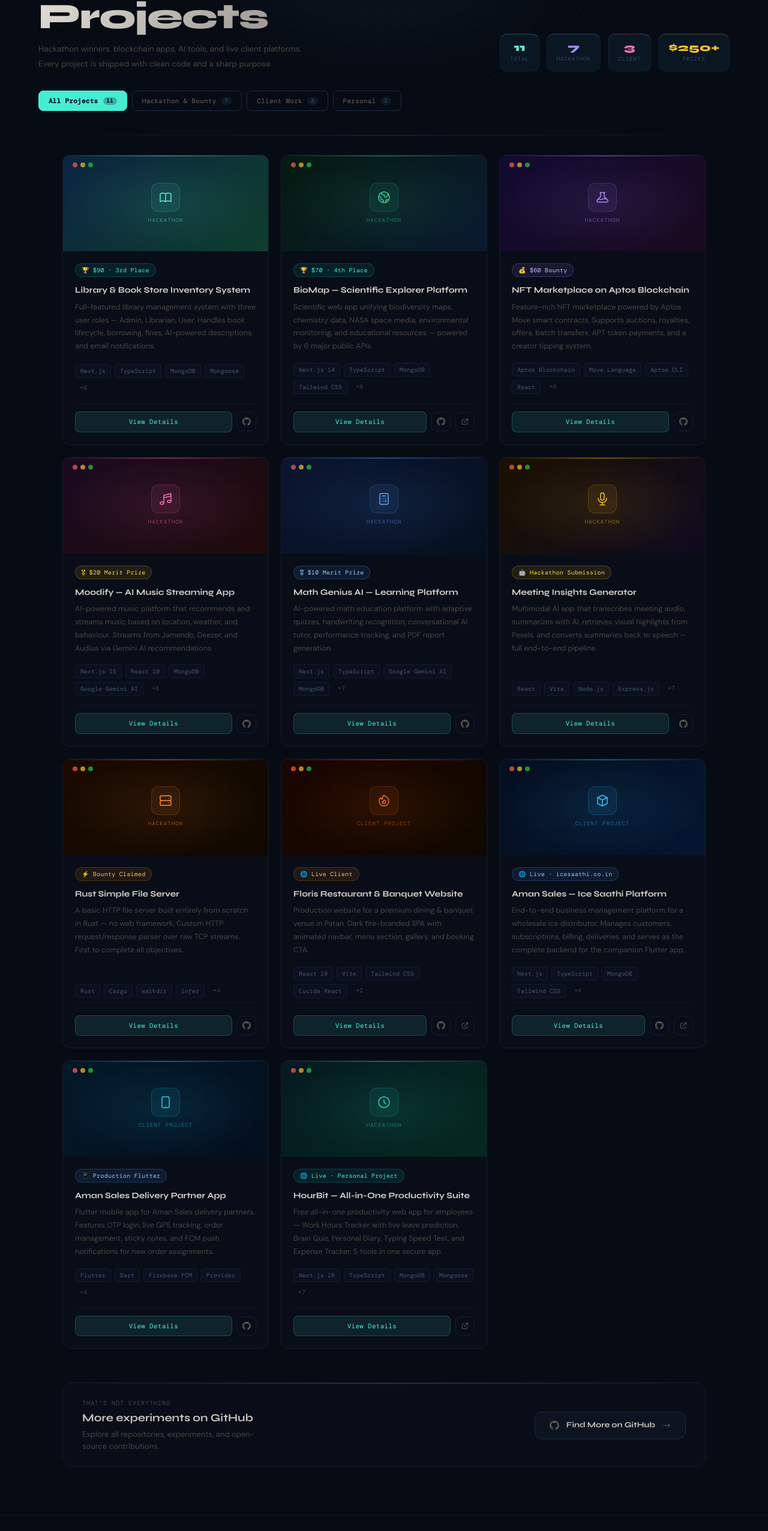
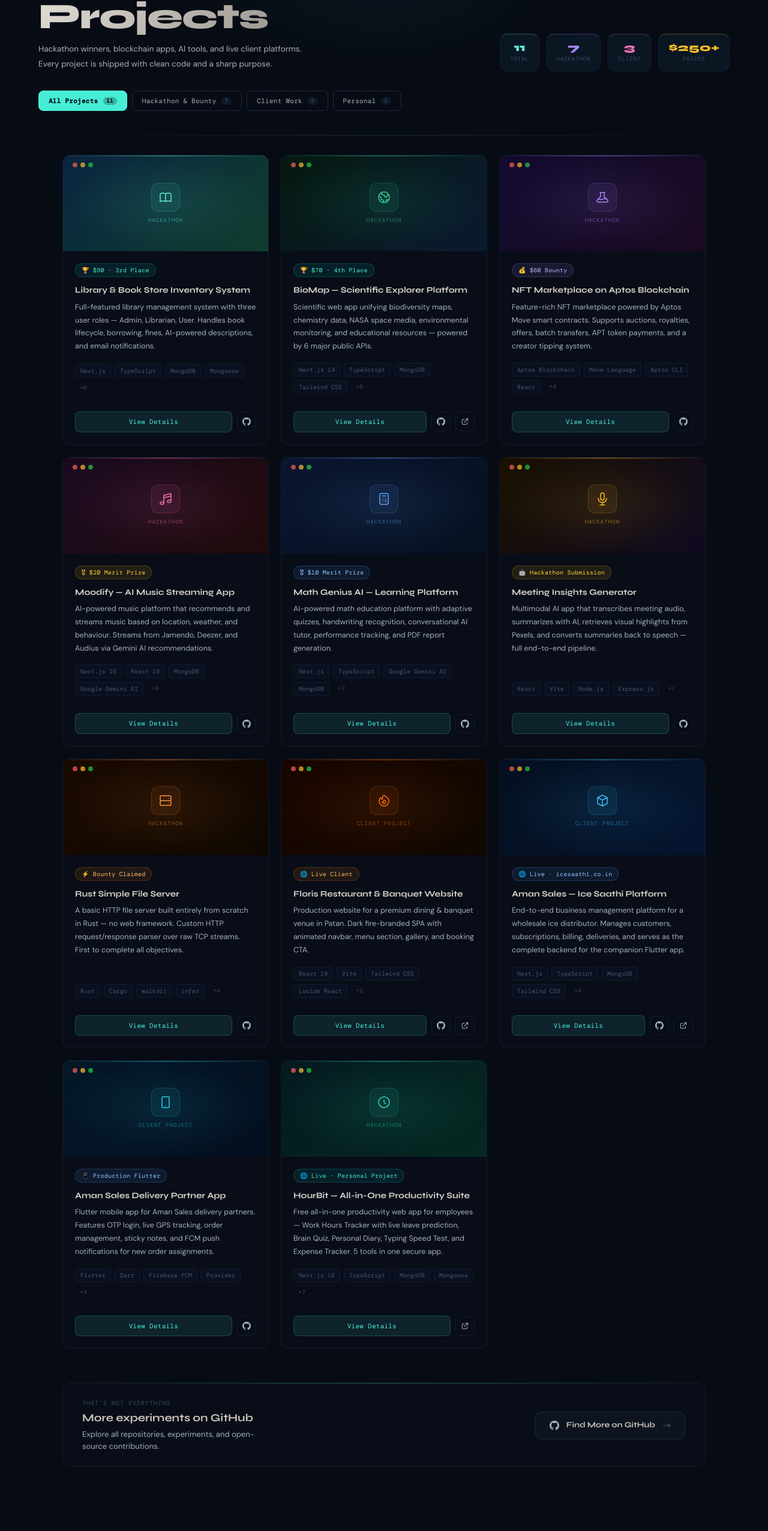
Before and after one commit to Nitrajsinh-Solanki/nitrajsinh-solanki-portfolio, a Next.js app in the folder nitrajsinh-solanki/: page /projects in a window 1280 px wide. Shown: the part 231-2784 px from the top of the page at 60% size. Built offline with nearby package versions, Linux system fonts and the light colour scheme; no server answers; a web font is replaced by a local one.

Commit message:
Improve text contrast in ProjectsClient.tsx

```diff
--- a/nitrajsinh-solanki/app/projects/ProjectsClient.tsx
+++ b/nitrajsinh-solanki/app/projects/ProjectsClient.tsx
@@ -163,7 +163,7 @@ function ProjectCard({ project }: { project: Project }) {
 
         {/* Description */}
         <p
-          className="text-[12.5px] text-[#4A4640] leading-[1.75] flex-1 mb-4"
+          className="text-[12.5px] text-[#A5B0C0] leading-[1.75] flex-1 mb-4"
           itemProp="description"
         >
           {project.description}
@@ -204,7 +204,7 @@ function ProjectCard({ project }: { project: Project }) {
               aria-label={`GitHub — ${project.title}`}
               className="flex items-center justify-center w-8 h-8 border border-[#131C2E] rounded-lg hover:border-[#1F3050] hover:bg-[#0D1520] transition-all duration-200 shrink-0"
             >
-              <svg className="w-3.5 h-3.5 text-[#5A5450]" viewBox="0 0 24 24" fill="currentColor" aria-hidden="true">
+              <svg className="w-3.5 h-3.5 text-[#A5B0C0]" viewBox="0 0 24 24" fill="currentColor" aria-hidden="true">
                 <path d="M12 0C5.374 0 0 5.373 0 12c0 5.302 3.438 9.8 8.207 11.387.599.111.793-.261.793-.577v-2.234c-3.338.726-4.033-1.416-4.033-1.416-.546-1.387-1.333-1.756-1.333-1.756-1.089-.745.083-.729.083-.729 1.205.084 1.839 1.237 1.839 1.237 1.07 1.834 2.807 1.304 3.492.997.107-.775.418-1.305.762-1.604-2.665-.305-5.467-1.334-5.467-5.931 0-1.311.469-2.381 1.236-3.221-.124-.303-.535-1.524.117-3.176 0 0 1.008-.322 3.301 1.23A11.509 11.509 0 0112 5.803c1.02.005 2.047.138 3.006.404 2.291-1.552 3.297-1.23 3.297-1.23.653 1.653.242 2.874.118 3.176.77.84 1.235 1.911 1.235 3.221 0 4.609-2.807 5.624-5.479 5.921.43.372.823 1.102.823 2.222v3.293c0 .319.192.694.801.576C20.566 21.797 24 17.3 24 12c0-6.627-5.373-12-12-12z" />
               </svg>
             </a>
@@ -219,7 +219,7 @@ function ProjectCard({ project }: { project: Project }) {
               aria-label={`Live — ${project.title}`}
               className="flex items-center justify-center w-8 h-8 border border-[#131C2E] rounded-lg hover:border-teal-400/30 hover:bg-[#0D1520] transition-all duration-200 shrink-0"
             >
-              <svg className="w-3.5 h-3.5 text-[#5A5450]" fill="none" viewBox="0 0 24 24" stroke="currentColor" strokeWidth={1.8} aria-hidden="true">
+              <svg className="w-3.5 h-3.5 text-[#A5B0C0]" fill="none" viewBox="0 0 24 24" stroke="currentColor" strokeWidth={1.8} aria-hidden="true">
                 <path strokeLinecap="round" strokeLinejoin="round" d="M10 6H6a2 2 0 00-2 2v10a2 2 0 002 2h10a2 2 0 002-2v-4M14 4h6m0 0v6m0-6L10 14" />
               </svg>
             </a>
@@ -280,7 +280,7 @@ export default function ProjectsClient() {
             <div className="flex items-center gap-4">
               <Link
                 href="/"
-                className="inline-flex items-center gap-1.5 font-mono text-[11px] text-[#6A6560] hover:text-[#C8C3BA] tracking-[0.07em] uppercase transition-colors"
+                className="inline-flex items-center gap-1.5 font-mono text-[11px] text-[#A5B0C0] hover:text-[#C8C3BA] tracking-[0.07em] uppercase transition-colors"
               >
                 <svg className="w-3 h-3" fill="none" viewBox="0 0 24 24" stroke="currentColor" strokeWidth={2} aria-hidden="true">
                   <path strokeLinecap="round" strokeLinejoin="round" d="M15 19l-7-7 7-7" />
@@ -362,7 +362,7 @@ export default function ProjectsClient() {
                       Projects
                     </span>
                   </h1>
-                  <p className="text-[13.5px] text-[#4A4640] leading-[1.8] max-w-[460px]">
+                  <p className="text-[13.5px] text-[#A5B0C0] leading-[1.8] max-w-[460px]">
                     Hackathon winners, blockchain apps, AI tools, and live client platforms.
                     Every project is shipped with clean code and a sharp purpose.
                   </p>
@@ -417,7 +417,7 @@ export default function ProjectsClient() {
                     className={`inline-flex items-center gap-2 font-mono text-[11px] tracking-wide px-4 py-2 rounded-lg border transition-all duration-200 ${
                       filter === key
                         ? "bg-teal-300 text-[#070B14] border-teal-300 font-bold"
-                        : "border-[#1A2B42] text-[#6A6560] hover:border-[#2A3B52] hover:text-[#C8C3BA] bg-transparent"
+                        : "border-[#1A2B42] text-[#A5B0C0] hover:border-[#2A3B52] hover:text-[#C8C3BA] bg-transparent"
                     }`}
                   >
                     {label}
@@ -472,7 +472,7 @@ export default function ProjectsClient() {
                   >
                     More experiments on GitHub
                   </h2>
-                  <p className="text-[13px] text-[#4A4640] max-w-xs">
+                  <p className="text-[13px] text-[#A5B0C0] max-w-xs">
                     Explore all repositories, experiments, and open-source contributions.
                   </p>
                 </div>
@@ -483,7 +483,7 @@ export default function ProjectsClient() {
                   style={{ fontFamily: "var(--syne-var)" }}
                   className="inline-flex items-center gap-3 shrink-0 bg-[#0D1420] border border-[#1A2B42] text-[#C8C3BA] font-bold text-[13px] px-6 py-3 rounded-xl hover:border-teal-300/50 hover:text-teal-300 hover:-translate-y-[1px] active:translate-y-0 transition-all duration-200 group"
                 >
-                  <svg className="w-4 h-4 text-[#5A5450] group-hover:text-teal-300 transition-colors" viewBox="0 0 24 24" fill="currentColor" aria-hidden="true">
+                  <svg className="w-4 h-4 text-[#A5B0C0] group-hover:text-teal-300 transition-colors" viewBox="0 0 24 24" fill="currentColor" aria-hidden="true">
                     <path d="M12 0C5.374 0 0 5.373 0 12c0 5.302 3.438 9.8 8.207 11.387.599.111.793-.261.793-.577v-2.234c-3.338.726-4.033-1.416-4.033-1.416-.546-1.387-1.333-1.756-1.333-1.756-1.089-.745.083-.729.083-.729 1.205.084 1.839 1.237 1.839 1.237 1.07 1.834 2.807 1.304 3.492.997.107-.775.418-1.305.762-1.604-2.665-.305-5.467-1.334-5.467-5.931 0-1.311.469-2.381 1.236-3.221-.124-.303-.535-1.524.117-3.176 0 0 1.008-.322 3.301 1.23A11.509 11.509 0 0112 5.803c1.02.005 2.047.138 3.006.404 2.291-1.552 3.297-1.23 3.297-1.23.653 1.653.242 2.874.118 3.176.77.84 1.235 1.911 1.235 3.221 0 4.609-2.807 5.624-5.479 5.921.43.372.823 1.102.823 2.222v3.293c0 .319.192.694.801.576C20.566 21.797 24 17.3 24 12c0-6.627-5.373-12-12-12z" />
                   </svg>
                   Find More on GitHub
@@ -514,7 +514,7 @@ export default function ProjectsClient() {
                 href={href}
                 target={href.startsWith("http") ? "_blank" : undefined}
                 rel={href.startsWith("http") ? "noopener noreferrer" : undefined}
-                className="font-mono text-[11px] text-[#3A3530] hover:text-teal-300 transition-colors duration-200 tracking-wide"
+                className="font-mono text-[11px] text-[#94A3B8] hover:text-teal-300 transition-colors duration-200 tracking-wide"
               >
                 {label}
               </a>
```
